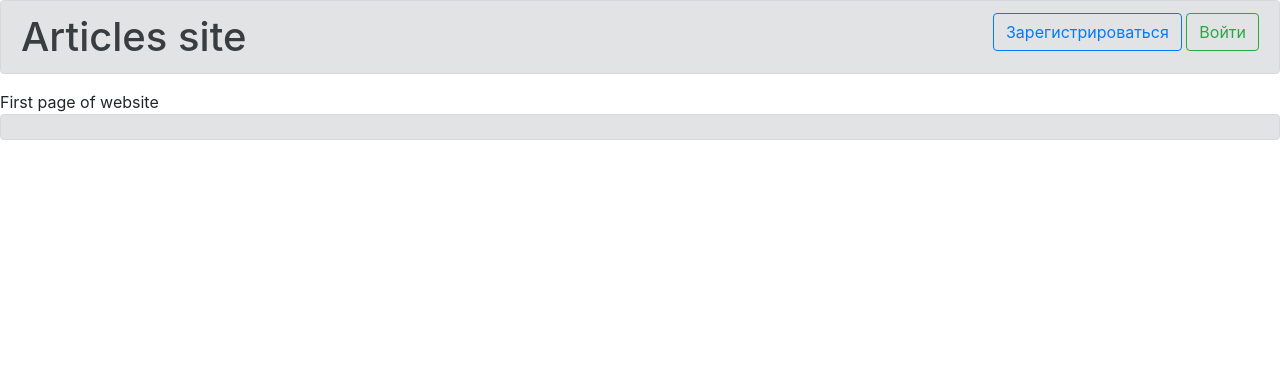
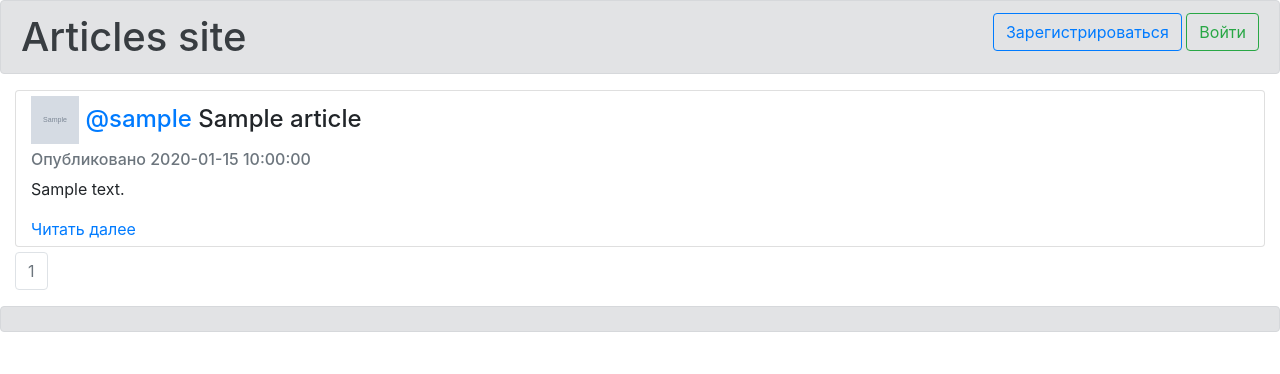
Before and after one commit to KosenokIvan/articles_website, a Flask app: template templates/index.html in a window 1280 px wide. Shown: the top 374 px of the page. Run offline with Flask 2, Linux system fonts and the light colour scheme; the template is opened without the code that fills it: most values are stand-ins (such as "Sample title", 1, 10 or a date in 2020); grey boxes marked "Sample" are stand-in pictures; some libraries are stand-ins or nearby versions.

Commit message:
Добавлено отображение статей на главной странице

```diff
--- a/main.py
+++ b/main.py
@@ -129,8 +129,19 @@ def add_article():
 
 
 @app.route("/")
-def index():
-    return render_template("index.html", title="main")
+@app.route("/page<int:page_index>")
+def index(page_index=1):
+    db_sess = db_session.create_session()
+    response = db_sess.query(Article)
+    all_articles_count = response.count()
+    articles_count = 10
+    max_page_index = max((all_articles_count // articles_count +
+                          (0 if all_articles_count % articles_count == 0 else 1)), 1)
+    if page_index > max_page_index:
+        abort(404)
+    articles = response.slice((page_index - 1) * articles_count, page_index * articles_count)
+    return render_template("index.html", title="main", articles_list=articles,
+                           page_index=page_index, max_page_index=max_page_index)
 
 
 @app.errorhandler(401)
--- a/templates/index.html
+++ b/templates/index.html
@@ -1,5 +1,53 @@
 {% extends "base.html" %}
+{% from "widgets.html" import article_card %}
 
 {% block content %}
-    First page of website
+    <div class="col-auto">
+        {% for article in articles_list|sort(attribute="create_date", reverse=true) %}
+            {{ article_card(article) }}
+        {% endfor %}
+        {% set page_links_count = 9 %} {# Обязательно нечётное число!!! #}
+        <ul class="pagination">
+            {% if max_page_index <= page_links_count %}
+                {% set min_link_index = 1 %}
+                {% set max_link_index = max_page_index %}
+            {% else %}
+                {% if page_index <= page_links_count // 2 + 1 %}
+                    {% set min_link_index = 1 %}
+                    {% set max_link_index = page_links_count %}
+                {% elif max_page_index - page_index + 1 <= page_links_count // 2 + 1 %}
+                    {% set min_link_index = max_page_index - page_links_count + 1 %}
+                    {% set max_link_index = max_page_index %}
+                {% else %}
+                    {% set min_link_index = page_index - page_links_count // 2 %}
+                    {% set max_link_index = page_index + page_links_count // 2 %}
+                {% endif %}
+            {% endif %}
+            {% if min_link_index > 1 %}
+                <li class="page-item">
+                    <a href="/page1" class="page-link">First</a>
+                </li>
+            {% endif %}
+            {% if page_index > 1 %}
+                <li class="page-item">
+                    <a href="/page{{ page_index - 1 }}" class="page-link">&laquo;</a>
+                </li>
+            {% endif %}
+            {% for i in range(min_link_index, max_link_index + 1) %}
+                <li class="page-item {% if i == page_index %}disabled{% endif %}">
+                    <a href="/page{{ i }}" class="page-link">{{ i }}</a>
+                </li>
+            {% endfor %}
+            {% if page_index < max_page_index %}
+                <li class="page-item">
+                    <a href="/page{{ page_index + 1 }}" class="page-link">&raquo;</a>
+                </li>
+            {% endif %}
+            {% if max_link_index < max_page_index %}
+                <li class="page-item">
+                    <a href="/page{{ max_page_index }}" class="page-link">Last</a>
+                </li>
+            {% endif %}
+        </ul>
+    </div>
 {% endblock %}
--- a/templates/widgets.html
+++ b/templates/widgets.html
@@ -1,5 +1,6 @@
 {% macro article_card(article) %}
-    <div class="card col-auto">
+    <div class="card col-auto"
+         style="margin-top: 5px; margin-bottom: 5px; padding-top: 5px; padding-bottom: 5px;">
         {% if article.user.avatar %}
             {% set filename = url_for("static", filename=("img/avatars/" + article.user.avatar)) %}
         {% else %}
@@ -11,7 +12,7 @@
         <h6 class="card-subtitle mb-2 text-muted">Опубликовано {{ article.create_date }}</h6>
         {% if article.image %}
             <img src="{{ url_for('static', filename='img/articles_images/' + article.image) }}"
-                 alt="" style="max-width: 40%">
+                 alt="" style="max-width: 40%" class="card-img-top">
         {% endif %}
         <div class="cart-body">
             <p class="card-text preserve-line-breaks">{{ article.content|truncate(255) }}</p>
```
Also changed, not shown: templates/user_page.html (+7 -2 lines), db/articles.db.
